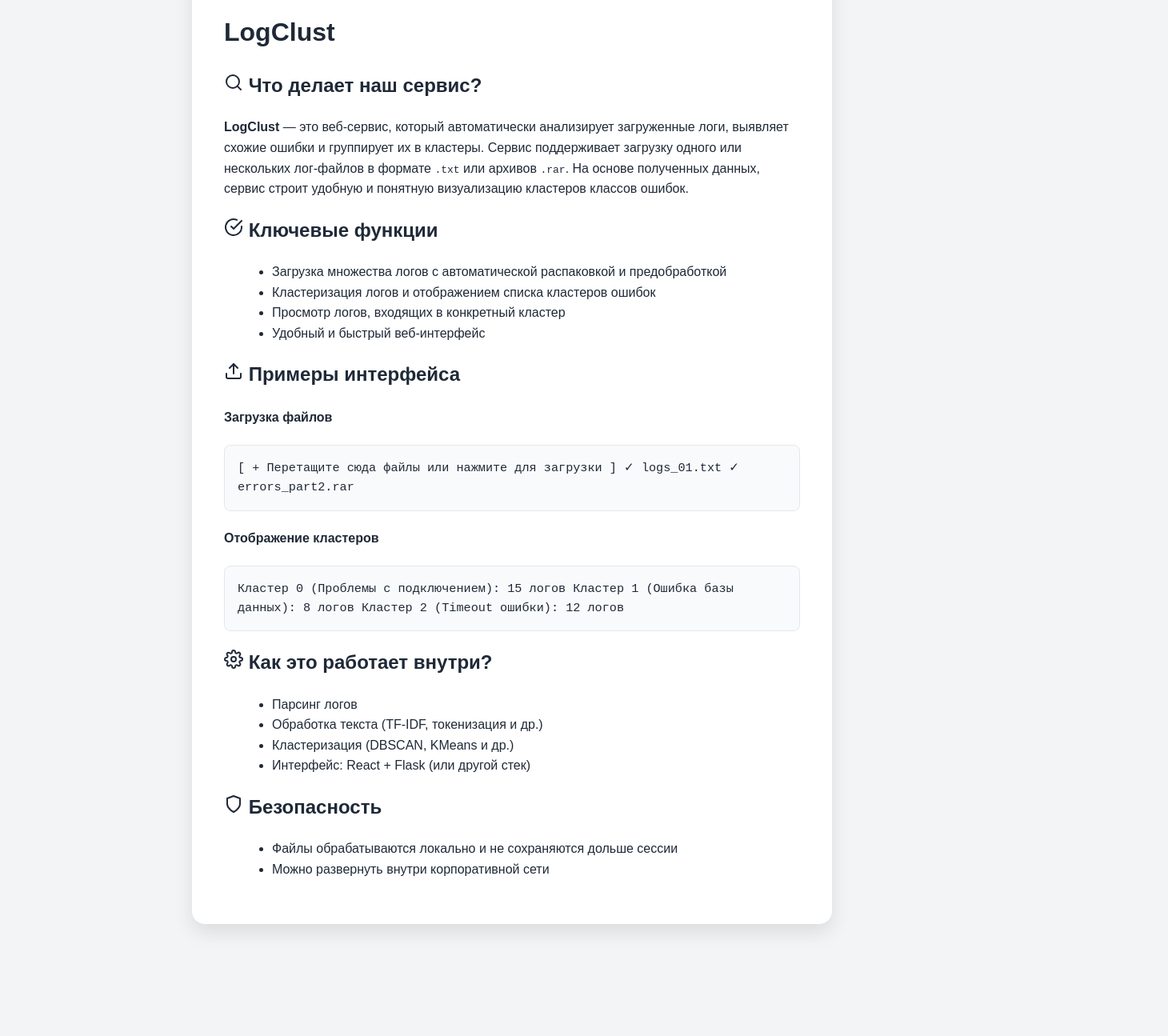
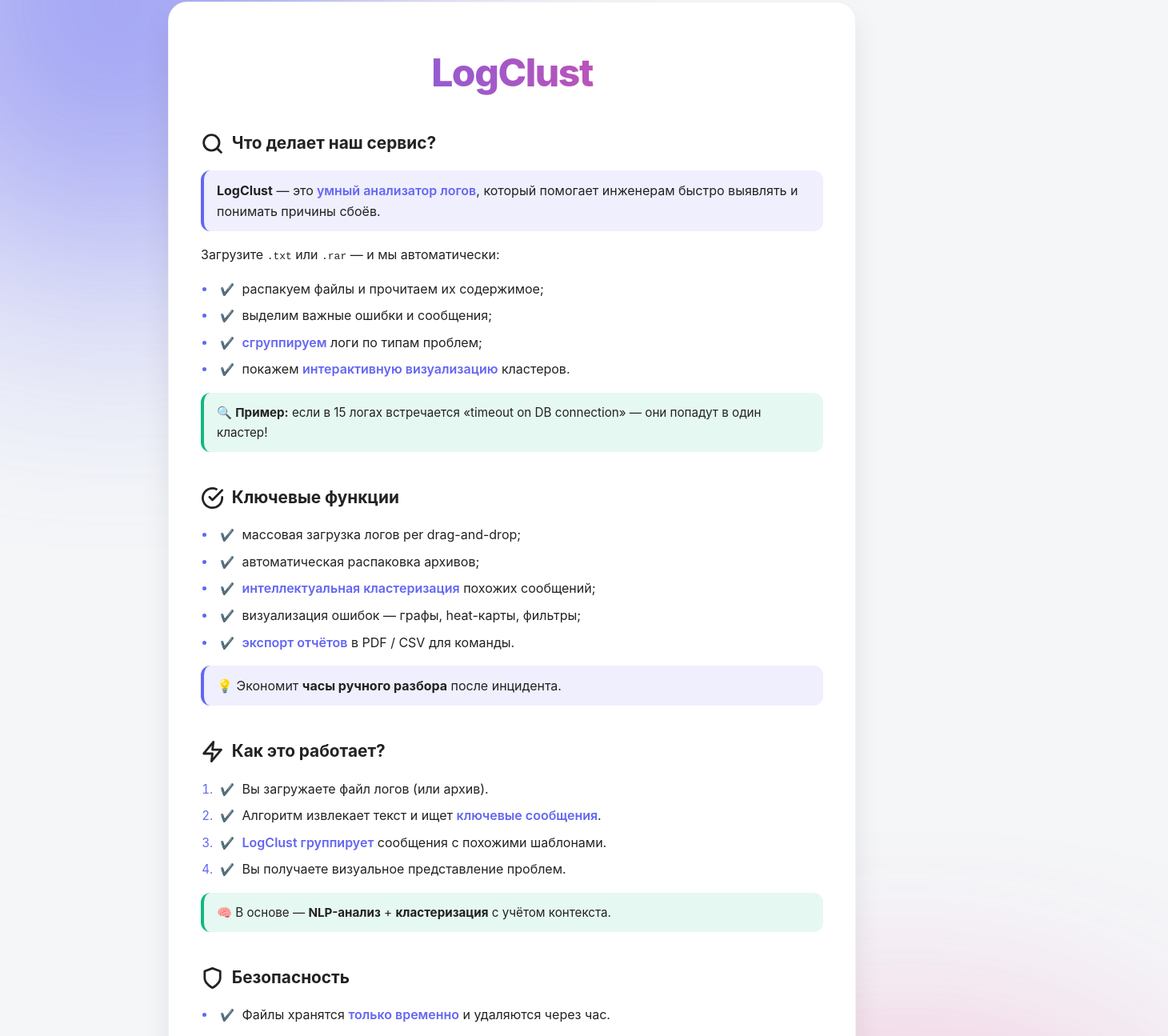
Before and after one commit to FunDuckich/DEATHCRUSH_ERRORHACK, a React (Vite) app in the folder frontend/: page / in a window 1280 px wide. Shown: the part 158-1453 px from the top of the page at 80% size, 1460 px wide, since content can reach past the window. Before the commit the page ends 1345 px from the top, so only its background shows below. Built offline with nearby package versions, Linux system fonts and the light colour scheme.

Commit message:
New pages

```diff
--- a/frontend/src/pages/About.jsx
+++ b/frontend/src/pages/About.jsx
@@ -1,24 +1,31 @@
-import { useEffect } from 'react'
+/* ===== About.jsx (полная версия) ===================================== */
 import { motion } from 'framer-motion'
 import {
-  FiSearch, FiCheckCircle, FiUpload, FiShield, FiSettings
+  FiSearch,
+  FiCheckCircle,
+  FiUpload,
+  FiShield,
+  FiSettings,
+  FiZap,
+  FiUsers,
 } from 'react-icons/fi'
 import '../styles/About.css'
 
 export default function About({ darkMode }) {
+  // Анимация появления
   const fadeIn = {
-    hidden: { opacity: 0, y: 20 },
+    hidden: { opacity: 0, y: 24 },
     visible: (i) => ({
       opacity: 1,
       y: 0,
-      transition: { delay: i * 0.1, duration: 0.5 },
+      transition: { delay: i * 0.12, duration: 0.6, ease: 'easeOut' },
     }),
   }
 
   return (
-    <div className="about-wrapper">
-      <motion.div
-        className="about-card"
+    <div className={`about-wrapper${darkMode ? ' dark' : ''}`}>
+      <motion.section
+        className="about-card glass"
         initial="hidden"
         animate="visible"
         variants={fadeIn}
@@ -26,61 +33,139 @@ export default function About({ darkMode }) {
       >
         <h1 className="about-title">LogClust</h1>
 
-        <motion.div variants={fadeIn} custom={1}>
-          <h2><FiSearch /> Что делает наш сервис?</h2>
+        {/* ─────────────────── 1. Что делает сервис ─────────────────── */}
+        <motion.article variants={fadeIn} custom={1} className="about-block">
+          <h2>
+            <FiSearch className="ic" /> Что делает наш сервис?
+          </h2>
+
+          <div className="block-highlight">
+            <strong>LogClust</strong> — это
+            <span className="highlight"> умный анализатор логов</span>, который
+            помогает инженерам быстро выявлять и понимать причины сбоёв.
+          </div>
+
           <p>
-            <strong>LogClust</strong> — это веб-сервис, который автоматически анализирует загруженные логи,
-            выявляет схожие ошибки и группирует их в кластеры. Сервис поддерживает загрузку одного или
-            нескольких лог-файлов в формате <code>.txt</code> или архивов <code>.rar</code>.
-            На основе полученных данных, сервис строит удобную и понятную визуализацию кластеров классов ошибок.
+            Загрузите <code>.txt</code> или <code>.rar</code> — и мы
+            автоматически:
           </p>
-        </motion.div>
+          <ul className="about-list">
+            <li>распакуем файлы и прочитаем их содержимое;</li>
+            <li>выделим важные ошибки и сообщения;</li>
+            <li>
+              <span className="highlight">сгруппируем</span> логи по типам
+              проблем;
+            </li>
+            <li>
+              покажем <span className="highlight">интерактивную визуализацию</span>{' '}
+              кластеров.
+            </li>
+          </ul>
 
-        <motion.div variants={fadeIn} custom={2}>
-          <h2><FiCheckCircle /> Ключевые функции</h2>
+          <div className="block-tip">
+            🔍 <strong>Пример:</strong> если в 15 логах встречается «timeout on
+            DB connection» — они попадут в один кластер!
+          </div>
+        </motion.article>
+
+        {/* ─────────────────── 2. Ключевые функции ─────────────────── */}
+        <motion.article variants={fadeIn} custom={2} className="about-block">
+          <h2>
+            <FiCheckCircle className="ic" /> Ключевые функции
+          </h2>
+
           <ul className="about-list">
-            <li>Загрузка множества логов с автоматической распаковкой и предобработкой</li>
-            <li>Кластеризация логов и отображением списка кластеров ошибок</li>
-            <li>Просмотр логов, входящих в конкретный кластер</li>
-            <li>Удобный и быстрый веб-интерфейс</li>
+            <li>массовая загрузка логов per drag-and-drop;</li>
+            <li>автоматическая распаковка архивов;</li>
+            <li>
+              <span className="highlight">
+                интеллектуальная кластеризация
+              </span>{' '}
+              похожих сообщений;
+            </li>
+            <li>визуализация ошибок — графы, heat-карты, фильтры;</li>
+            <li>
+              <span className="highlight">экспорт отчётов</span> в PDF / CSV для
+              команды.
+            </li>
           </ul>
-        </motion.div>
 
-        <motion.div variants={fadeIn} custom={3}>
-          <h2><FiUpload /> Примеры интерфейса</h2>
-          <h4>Загрузка файлов</h4>
-          <pre className="about-pre">
-            [ + Перетащите сюда файлы или нажмите для загрузки ]
-            ✓ logs_01.txt
-            ✓ errors_part2.rar
-          </pre>
+          <div className="block-highlight">
+            💡 Экономит <strong>часы ручного разбора</strong> после инцидента.
+          </div>
+        </motion.article>
 
-          <h4>Отображение кластеров</h4>
-          <pre className="about-pre">
-            Кластер 0 (Проблемы с подключением): 15 логов
-            Кластер 1 (Ошибка базы данных): 8 логов
-            Кластер 2 (Timeout ошибки): 12 логов
-          </pre>
-        </motion.div>
+        {/* ─────────────────── 3. Как это работает ─────────────────── */}
+        <motion.article variants={fadeIn} custom={3} className="about-block">
+          <h2>
+            <FiZap className="ic" /> Как это работает?
+          </h2>
 
-        <motion.div variants={fadeIn} custom={4}>
-          <h2><FiSettings /> Как это работает внутри?</h2>
+          <ol className="about-list">
+            <li>Вы загружаете файл логов (или архив).</li>
+            <li>
+              Алгоритм извлекает текст и ищет{' '}
+              <span className="highlight">ключевые сообщения</span>.
+            </li>
+            <li>
+              <span className="highlight">LogClust группирует</span> сообщения с
+              похожими шаблонами.
+            </li>
+            <li>Вы получаете визуальное представление проблем.</li>
+          </ol>
+
+          <div className="block-tip">
+            🧠 В основе — <strong>NLP-анализ</strong> +{' '}
+            <strong>кластеризация</strong> с учётом контекста.
+          </div>
+        </motion.article>
+
+        {/* ─────────────────── 4. Безопасность ─────────────────────── */}
+        <motion.article variants={fadeIn} custom={4} className="about-block">
+          <h2>
+            <FiShield className="ic" /> Безопасность
+          </h2>
+
           <ul className="about-list">
-            <li>Парсинг логов</li>
-            <li>Обработка текста (TF-IDF, токенизация и др.)</li>
-            <li>Кластеризация (DBSCAN, KMeans и др.)</li>
-            <li>Интерфейс: React + Flask (или другой стек)</li>
+            <li>
+              Файлы хранятся <span className="highlight">только временно</span>{' '}
+              и удаляются через час.
+            </li>
+            <li>Данные обрабатываются локально на сервере, без сторонних API.</li>
+            <li>
+              Вы можете <span className="highlight">удалить свои данные</span> в
+              любой момент вручную.
+            </li>
           </ul>
-        </motion.div>
 
-        <motion.div variants={fadeIn} custom={5}>
-          <h2><FiShield /> Безопасность</h2>
+          <div className="block-highlight">
+            🔐 Мы не сохраняем метаданные или историю загрузок.&nbsp;Всё —
+            полностью анонимно.
+          </div>
+        </motion.article>
+
+        {/* ─────────────────── 5. Для кого ─────────────────────────── */}
+        <motion.article variants={fadeIn} custom={5} className="about-block">
+          <h2>
+            <FiUsers className="ic" /> Для кого это?
+          </h2>
+
           <ul className="about-list">
-            <li>Файлы обрабатываются локально и не сохраняются дольше сессии</li>
-            <li>Можно развернуть внутри корпоративной сети</li>
+            <li>DevOps-инженеры, ищущие сбои в логах;</li>
+            <li>техподдержка, разбирающая инциденты клиентов;</li>
+            <li>QA-инженеры, анализирующие autotest-репорты;</li>
+            <li>
+              разработчики, которым надо быстро понять,{' '}
+              <strong>что пошло не так</strong>.
+            </li>
           </ul>
-        </motion.div>
-      </motion.div>
+
+          <div className="block-tip">
+            🚀 <strong>LogClust</strong> — ваш <em>личный ассистент</em> по
+            логам.
+          </div>
+        </motion.article>
+      </motion.section>
     </div>
   )
 }
--- a/frontend/src/styles/About.css
+++ b/frontend/src/styles/About.css
@@ -1,94 +1,215 @@
+/* ==== Цветовая схема =================================================== */
 :root {
-  --bg-light: #f3f4f6;
-  --bg-dark: #1f2937;
-  --card-light: white;
-  --card-dark: #374151;
-  --text-light: #1f2937;
-  --text-dark: #f3f4f6;
-  --pre-bg-light: #f9fafb;
-  --pre-bg-dark: #1e293b;
-  --pre-border-light: #e5e7eb;
-  --pre-border-dark: #334155;
-  --list-light: #1f2937;
-  --list-dark: #e0e7ff;
+  --accent-1: #6366f1;         /* indigo-500  */
+  --accent-2: #ec4899;         /* fuchsia-500 */
+  --bg-light: #f8fafc;         /* slate-50    */
+  --bg-dark: #0f172a;          /* slate-900   */
+
+  --card-light: rgba(255,255,255,0.7);
+  --card-dark: rgba(30,41,59,0.55);
+
+  --text-light: #334155;       /* slate-700   */
+  --text-dark: #f1f5f9;        /* slate-100   */
+
+  --border-light: rgba(0,0,0,.06);
+  --border-dark: rgba(255,255,255,.08);
 }
 
-/* Сброс и базовые стили */
-* {
-  box-sizing: border-box;
+/* ==== Сброс/база ======================================================= */
+*,
+*::before,
+*::after { box-sizing: border-box; }
+
+body {
+  margin: 0;
+  font-family: 'Inter', 'Montserrat', sans-serif;
+  background: var(--bg-light);
+  color: var(--text-light);
+  line-height: 1.65;
+  transition: background .4s, color .4s;
+  overflow-x: hidden;           /* без горизонтального скролла */
 }
 
-body {
-  background-color: var(--bg-light);
-  color: var(--text-light);
-  font-family: 'Montserrat', sans-serif;
-  margin: 0;
-  transition: background-color 0.3s, color 0.3s;
+body.dark {
+  background: var(--bg-dark);
+  color: var(--text-dark);
 }
 
+/* ==== Градиентная подложка ============================================ */
 .about-wrapper {
   min-height: 100vh;
   display: flex;
   justify-content: center;
   align-items: flex-start;
-  background-color: var(--bg-light);
-  padding: 2rem 1rem;
-  transition: background-color 0.3s;
+  padding: 5rem 1rem 3rem;
+  position: relative;
+  z-index: 0;
 }
 
-.about-card {
-  background-color: var(--card-light);
-  border-radius: 1rem;
-  box-shadow: 0 10px 25px rgba(0, 0, 0, 0.1);
-  padding: 2.5rem;
-  max-width: 800px;
-  width: 100%;
-  line-height: 1.6;
-  color: var(--text-light);
-  transition: background-color 0.3s, color 0.3s, box-shadow 0.3s;
+.about-wrapper::before,
+.about-wrapper::after {
+  content: '';
+  position: absolute;
+  width: 650px;
+  height: 650px;
+  border-radius: 50%;
+  filter: blur(150px);
+  z-index: -1;
+  opacity: .65;
+  transition: opacity .5s;
 }
 
-.about-pre {
-  background-color: var(--pre-bg-light);
-  border: 1px solid var(--pre-border-light);
-  border-radius: 0.5rem;
-  padding: 1rem;
-  font-family: monospace;
-  font-size: 0.95rem;
-  margin-bottom: 1rem;
-  white-space: pre-wrap;
-  color: var(--text-light);
-  transition: background-color 0.3s, color 0.3s, border-color 0.3s;
+.about-wrapper::before {
+  top: -240px;
+  left: -180px;
+  background: var(--accent-1);
 }
 
-.about-list {
-  color: var(--list-light);
-  margin-left: 1.25rem;
-  transition: color 0.3s;
+.about-wrapper::after {
+  bottom: -240px;
+  right: -180px;
+  background: var(--accent-2);
 }
 
-/* Тёмная тема */
-body.dark {
-  background-color: var(--bg-dark);
-  color: var(--text-dark);
+body.dark .about-wrapper::before,
+body.dark .about-wrapper::after {
+  opacity: .4;
 }
 
-body.dark .about-wrapper {
-  background-color: var(--bg-dark);
+/* ==== «Стеклянная» карточка =========================================== */
+.about-card {
+  width: 100%;
+  max-width: 860px;
+  padding: 3rem 2.5rem 2.5rem;
+  border-radius: 24px;
+  backdrop-filter: blur(24px) saturate(160%);
+  -webkit-backdrop-filter: blur(24px) saturate(160%);
+  background: var(--card-light);
+  border: 1px solid var(--border-light);
+  box-shadow: 0 18px 36px rgba(0,0,0,.08);
+  transition: background .4s, border .4s;
 }
 
 body.dark .about-card {
-  background-color: var(--card-dark);
-  color: var(--text-dark);
-  box-shadow: none;
+  background: var(--card-dark);
+  border-color: var(--border-dark);
+  box-shadow: 0 16px 32px rgba(0,0,0,.3);
+}
+
+/* ==== Заголовки / текст =============================================== */
+.about-title {
+  margin: 0 0 2rem;
+  font-size: clamp(2rem, 5vw, 3rem);
+  font-weight: 800;
+  letter-spacing: -0.03em;
+  text-align: center;
+  background: linear-gradient(90deg, var(--accent-1), var(--accent-2));
+  background-clip: text;            /* NEW - для Firefox */
+  -webkit-background-clip: text;    /* уже был  */
+  -webkit-text-fill-color: transparent;
+  color: transparent;               /* NEW - fallback */
+}
+
+.about-block + .about-block {
+  margin-top: 2.5rem;
+}
+
+.about-block h2 {
+  display: flex;
+  align-items: center;
+  gap: .6rem;
+  margin: 0 0 1rem;
+  font-size: 1.3rem;
+  font-weight: 700;
+}
+
+.ic {              /* иконки из react-icons */
+  flex-shrink: 0;
+  font-size: 1.4em;
+  stroke-width: 2.3;
+}
+
+/* малый подзаголовок (пример интерфейса) */
+.subtitle {
+  margin: 1.2rem 0 .5rem;
+  font-size: 1.05rem;
+  font-weight: 600;
+  opacity: .8;
+}
+
+/* ==== Списки / подсветка ============================================== */
+.about-list {
+  margin: 0;
+  padding-left: 1.2rem;
+}
+
+.about-list li {
+  position: relative;
+  margin: .45rem 0;
+  padding-left: .3rem;
+}
+
+.about-list li::marker {        /* красивые маркеры вместо стандартных */
+  color: var(--accent-1);
+  font-size: .95em;
+}
+
+/* ==== Пример (pre) ==================================================== */
+.about-pre {
+  margin: 0 0 1rem;
+  padding: 1rem 1.1rem;
+  border-radius: 16px;
+  background: rgba(0,0,0,.04);
+  border: 1px solid rgba(0,0,0,.06);
+  font-size: .9rem;
+  font-family: 'JetBrains Mono', monospace;
+  white-space: pre-wrap;
+  overflow-x: auto;
+  transition: background .4s, border .4s;
 }
 
 body.dark .about-pre {
-  background-color: var(--pre-bg-dark);
-  color: var(--text-dark);
-  border-color: var(--pre-border-dark);
+  background: rgba(255,255,255,.05);
+  border-color: rgba(255,255,255,.1);
 }
 
-body.dark .about-list {
-  color: var(--list-dark);
+/* ==== Hover / фокус-эффекты =========================================== */
+.about-card:hover {
+  transform: translateY(-4px);
+  box-shadow: 0 24px 48px rgba(0,0,0,.12);
 }
+
+.about-card:focus-within {
+  outline: 3px solid var(--accent-1);
+  outline-offset: 2px;
+}
+
+
+.highlight {
+  font-weight: 600;
+  color: var(--accent-1);
+}
+
+.block-highlight {
+  background: rgba(99, 102, 241, 0.1);
+  border-left: 4px solid var(--accent-1);
+  padding: 0.75rem 1rem;
+  margin: 1rem 0;
+  border-radius: 12px;
+}
+
+.block-tip {
+  background: rgba(16, 185, 129, 0.1);
+  border-left: 4px solid #10b981;
+  padding: 0.75rem 1rem;
+  margin: 1rem 0;
+  border-radius: 12px;
+  font-size: 0.95rem;
+}
+
+.about-list li::before {
+  content: "✔️";
+  margin-right: 0.6rem;
+  color: var(--accent-1);
+  font-size: 0.9rem;
+}
--- a/frontend/src/styles/Analyzer.css
+++ b/frontend/src/styles/Analyzer.css
@@ -1,5 +1,15 @@
 :root {
   --transition-speed: 0.3s;
+
+  /* Светлая тема */
+  --bg-light: #f4f6f8;
+  --card-light: #ffffff;
+  --text-light: #222;
+
+  /* Тёмная тема */
+  --bg-dark: #1f1f1f;
+  --card-dark: #2a2a2a;
+  --text-dark: #f5f5f5;
 }
 
 .analyzer-wrapper {
@@ -24,7 +34,7 @@ body.dark .analyzer-wrapper {
   padding: 2rem 3rem;
   border-radius: 1rem;
   box-shadow: 0 12px 28px rgba(0, 0, 0, 0.15);
-  max-width: 600px;
+  max-width: 700px;
   width: 100%;
   transition: background-color var(--transition-speed) ease, color var(--transition-speed) ease;
   color: var(--text-light);
@@ -42,10 +52,64 @@ body.dark .analyzer-content {
   text-align: center;
 }
 
+button {
+  background-color: #4e8ef7;
+  color: white;
+  border: none;
+  padding: 0.75rem 1.5rem;
+  border-radius: 8px;
+  cursor: pointer;
+  transition: background-color var(--transition-speed);
+  font-size: 1rem;
+}
+
+button:hover:not(:disabled) {
+  background-color: #3c78dc;
+}
+
+button:disabled {
+  background-color: #9dbcf9;
+  cursor: not-allowed;
+}
+
+.clusters-list {
+  margin-top: 1.5rem;
+}
+
+.cluster {
+  margin-bottom: 2rem;
+  padding: 1rem;
+  border-radius: 0.75rem;
+  background-color: rgba(0, 0, 0, 0.03);
+}
+
+body.dark .cluster {
+  background-color: rgba(255, 255, 255, 0.05);
+}
+
+.cluster h2 {
+  margin-bottom: 1rem;
+  font-size: 1.25rem;
+}
+
+.cluster ul {
+  padding-left: 1rem;
+}
+
+.cluster li {
+  margin-bottom: 1rem;
+  padding-bottom: 0.75rem;
+  border-bottom: 1px solid #ccc;
+}
+
+body.dark .cluster li {
+  border-bottom: 1px solid #555;
+}
+
 /* Адаптивность */
 @media (max-width: 480px) {
   .analyzer-content {
-    padding: 1.5rem 1.5rem;
+    padding: 1.5rem;
   }
 
   .analyzer-title {
```
Also changed, not shown: frontend/src/pages/Analyzer.jsx (+18 -8 lines).
